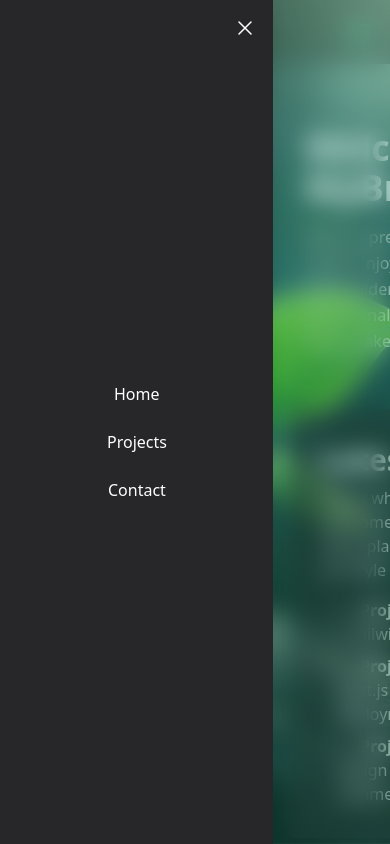
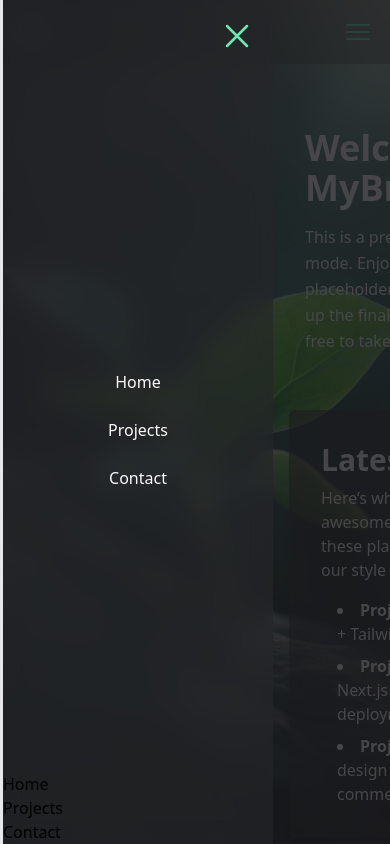
Before and after one commit to life423/drewclark.io-portfolio, a React (Vite) app in the folder app/: page / in a window 390 px wide. Both pictures are taken after a click on the button "Open Menu". Shown: the top 844 px of the page. Built offline with nearby package versions, Linux system fonts and the light colour scheme.

Commit message:
Update UI elements and add edge swipe hook
- Improved overlay opacity for better visibility.
- Simplified gradient styles in the drawer.
- Enhanced button sizes and hover effects.
- Added a new custom hook for edge swipe functionality.
- Updated README to reflect deployment changes.

```diff
--- a/app/src/App.jsx
+++ b/app/src/App.jsx
@@ -1,3 +1,4 @@
+// app/src/App.jsx
 import React from 'react'
 import useNavigationState from './hooks/useNavigationState'
 import NavBar from './components/navbar/Navbar'
@@ -11,7 +12,7 @@ import sprout from './assets/sprout-mobile.jpg'
  * 1. Hero Background + Gradient Overlay
  * 2. Top NavBar & ProgressBar
  * 3. Shiftable Main Content (pushes right when drawer is open)
- * 4. Example placeholder sections for an under-construction site
+ * 4. Placeholder sections for an under-construction site
  */
 export default function App() {
     // Drawer state from custom hook
--- a/app/src/components/navbar/InfinityDrawer.jsx
+++ b/app/src/components/navbar/InfinityDrawer.jsx
@@ -44,15 +44,17 @@ export default function InfinityDrawer({ isOpen, onClose, children }) {
 
     return (
         <>
-            {/* ---------------------------------------------
-                 Overlay (dim + blur)
-                 - fades in/out based on isOpen
-               --------------------------------------------- */}
+            {/*
+        --------------------------------------------------------
+        Overlay: Now more opaque so the rest of the screen
+        isn't see-through. No brand gradient; just a solid
+        brandGray overlay to keep it simple & dark.
+      --------------------------------------------------------
+      */}
             <div
                 className={`
           fixed inset-0 z-60
-                    bg-gradient-to-br from-brandGreen-700/20 to-brandGreen-500/20
-                    backdrop-blur-md
+          bg-brandGray-900/80
           transition-opacity duration-300
           ${
               isOpen
@@ -66,9 +68,12 @@ export default function InfinityDrawer({ isOpen, onClose, children }) {
                 role='presentation'
             />
 
-            {/* ---------------------------------------------
-                 Drawer Panel
-               --------------------------------------------- */}
+            {/*
+        --------------------------------------------------------
+        Drawer Panel: Semi-transparent brandGray + frosted blur
+        Has a gradient border-l for subtle brand synergy.
+      --------------------------------------------------------
+      */}
             <div
                 role='dialog'
                 aria-modal='true'
@@ -78,51 +83,52 @@ export default function InfinityDrawer({ isOpen, onClose, children }) {
                 className={`
           fixed top-0 left-0 h-screen
           w-[70%] max-w-sm
-                    bg-brandGray-800 text-white shadow-lg
           z-70 flex flex-col
-                    outline-none focus:outline-none ring-0 focus:ring-0
-
-                    /* Transition + transform for micro-animations */
-                    transition-all duration-300 transform-gpu
-                    ${
-                        isOpen
-                            ? 'translate-x-0 scale-100 opacity-100'
-                            : '-translate-x-full scale-95 opacity-0'
-                    }
+          transition-transform duration-300
+          ${isOpen ? 'translate-x-0' : '-translate-x-full'}
+          backdrop-blur-md bg-brandGray-800/60
+          border-l-[3px] border-gradient-to-b from-brandGreen-400 to-brandBlue-400
+          outline-none focus:outline-none
         `}
             >
                 {/* Close Button */}
                 <button
                     onClick={onClose}
                     aria-label='Close Menu'
-                    className='ml-auto mt-4 mr-4 text-white hover:text-gray-300
-                               outline-none focus:outline-none'
+                    className='ml-auto mt-4 mr-4 outline-none focus:outline-none'
                 >
-                    <XMarkIcon className='h-6 w-6' />
+                    <XMarkIcon className='h-10 w-10  text-brandGreen-300 hover:text-brandGreen-300 transition-colors' />
                 </button>
 
                 {/*
-                  Main Content
-                  We wrap each child in a small fade/slide-in
-                  with staggered delays
+          Main Drawer Content
+          Centered vertically with space between items
+          for a clean layout.
         */}
-                <div
-                    className='
-                        flex-1
-                        flex
-                        flex-col
-                        justify-center
-                        items-center
-                        gap-6 /* space out the drawer items */
-                        px-6 /* horizontal padding */
-                        py-4 /* vertical padding */
-                        overflow-y-auto
-                        outline-none focus:outline-none
-                    '
+                <ul className='flex flex-col items-center justify-center flex-1 space-y-6 text-brandGray-50'>
+                    {['Home', 'Projects', 'Contact'].map((item, idx) => (
+                        <li
+                            key={item}
+                            className={`
+                opacity-0
+                translate-y-4
+                transition-all
+                duration-300
+                delay-[${idx * 75}ms]
+                ${isOpen ? 'opacity-100 translate-y-0' : ''}
+              `}
                         >
+                            {item}
+                        </li>
+                    ))}
+                </ul>
+
+                {/*
+          If you pass children to the drawer,
+          they get animated in a similar fade/slide style.
+        */}
                 {Children.map(children, (child, index) => (
                     <div
-                            // Transition each child in
                         className={`
               transition-all duration-300 transform-gpu
               ${
@@ -132,16 +138,13 @@ export default function InfinityDrawer({ isOpen, onClose, children }) {
               }
             `}
                         style={{
-                                transitionDelay: isOpen
-                                    ? `${index * 50}ms`
-                                    : '0ms',
+                            transitionDelay: isOpen ? `${index * 50}ms` : '0ms',
                         }}
                     >
                         {child}
                     </div>
                 ))}
             </div>
-            </div>
         </>
     )
 }
--- a/app/src/components/navbar/Navbar.jsx
+++ b/app/src/components/navbar/Navbar.jsx
@@ -50,7 +50,7 @@ export default function NavBar({ drawerOpen, setDrawerOpen, closeDrawer }) {
                 DC
             </div>
 
-            {/* Vibrant Neon Orange Hamburger Icon */}
+
             <button
                 className='md:hidden hover:text-gray-200 transition'
                 aria-label='Open Menu'
--- /dev/null
+++ b/app/src/hooks/useEdgeSwipe.js
@@ -0,0 +1,55 @@
+import { useEffect } from 'react'
+
+export default function useEdgeSwipe({ edgeWidth = 20, onSwipeRight }) {
+    useEffect(() => {
+        let startX = null
+        let startY = null
+
+        function handleTouchStart(e) {
+            // Only consider single-finger touches
+            if (e.touches.length === 1) {
+                startX = e.touches[0].clientX
+                startY = e.touches[0].clientY
+            }
+        }
+
+        function handleTouchMove(e) {
+            if (startX === null) return
+            const currentX = e.touches[0].clientX
+            const currentY = e.touches[0].clientY
+
+            const deltaX = currentX - startX
+            const deltaY = currentY - startY
+
+            // Only trigger if horizontal swipe is significantly larger than vertical
+            if (Math.abs(deltaX) > 50 && Math.abs(deltaY) < 30 && deltaX > 0) {
+                // If the swipe started near the left edge
+                if (startX <= edgeWidth) {
+                    onSwipeRight()
+                }
+                // Reset to avoid multiple triggers
+                startX = null
+                startY = null
+            }
+        }
+
+        function cleanup() {
+            startX = null
+            startY = null
+        }
+
+        window.addEventListener('touchstart', handleTouchStart, {
+            passive: true,
+        })
+        window.addEventListener('touchmove', handleTouchMove, { passive: true })
+        window.addEventListener('touchend', cleanup)
+        window.addEventListener('touchcancel', cleanup)
+
+        return () => {
+            window.removeEventListener('touchstart', handleTouchStart)
+            window.removeEventListener('touchmove', handleTouchMove)
+            window.removeEventListener('touchend', cleanup)
+            window.removeEventListener('touchcancel', cleanup)
+        }
+    }, [onSwipeRight, edgeWidth])
+}
--- a/app/tailwind.config.js
+++ b/app/tailwind.config.js
@@ -1,6 +1,6 @@
+// tailwind.config.js
 import backgroundsPlugin from './src/styles/tailwind-plugins/backgrounds.js'
 import backgroundPositionsPlugin from './src/styles/tailwind-plugins/backgroundPositions.js'
-
 
 export default {
     content: ['./src/index.html', './src/**/*.{js,jsx,ts,tsx}'],
@@ -58,9 +58,5 @@ export default {
             },
         },
     },
-    plugins: [
-        backgroundsPlugin,
-        backgroundPositionsPlugin,
-
-    ],
+    plugins: [backgroundsPlugin, backgroundPositionsPlugin],
 }
```
Also changed, not shown: 1 other file (tests, documents, lock files or other folders). Lines whose indentation alone changed are shown as unchanged.
